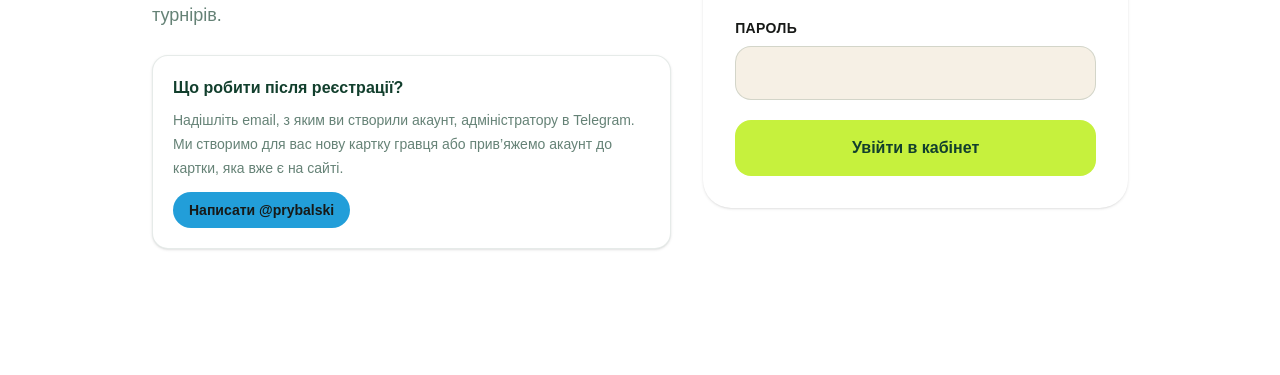
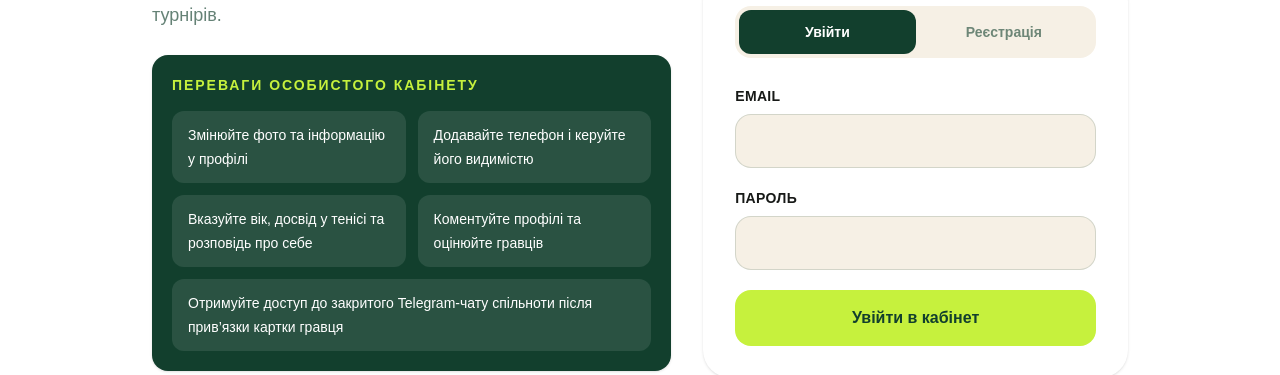
Before and after one commit to yellowblue9912-cell/irpin-tennis-next, a Next.js app: page /login in a window 1280 px wide. Shown: the part 455-830 px from the top of the page. Before the commit the page ends 800 px from the top, so only its background shows below. Built offline with nearby package versions, Linux system fonts and the light colour scheme; no server answers.

Commit message:
Add account benefits to login page

```diff
--- a/app/login/page.tsx
+++ b/app/login/page.tsx
@@ -32,6 +32,30 @@ export default async function LoginPage() {
           і переглядайте статистику матчів та турнірів.
         </p>
 
+        <div className="mt-6 max-w-xl rounded-2xl bg-[#123f2d] p-5 text-white shadow-sm">
+          <p className="text-sm font-black uppercase tracking-[0.14em] text-[#c6f13d]">
+            Переваги особистого кабінету
+          </p>
+          <ul className="mt-4 grid gap-3 text-sm leading-6 sm:grid-cols-2">
+            <li className="rounded-xl bg-white/10 px-4 py-3">
+              Змінюйте фото та інформацію у профілі
+            </li>
+            <li className="rounded-xl bg-white/10 px-4 py-3">
+              Додавайте телефон і керуйте його видимістю
+            </li>
+            <li className="rounded-xl bg-white/10 px-4 py-3">
+              Вказуйте вік, досвід у тенісі та розповідь про себе
+            </li>
+            <li className="rounded-xl bg-white/10 px-4 py-3">
+              Коментуйте профілі та оцінюйте гравців
+            </li>
+            <li className="rounded-xl bg-white/10 px-4 py-3 sm:col-span-2">
+              Отримуйте доступ до закритого Telegram-чату спільноти після
+              прив’язки картки гравця
+            </li>
+          </ul>
+        </div>
+
         <div className="mt-6 max-w-xl rounded-2xl border border-[#123f2d]/10 bg-white p-4 shadow-sm sm:p-5">
           <p className="font-black text-[#123f2d]">
             Що робити після реєстрації?
```
